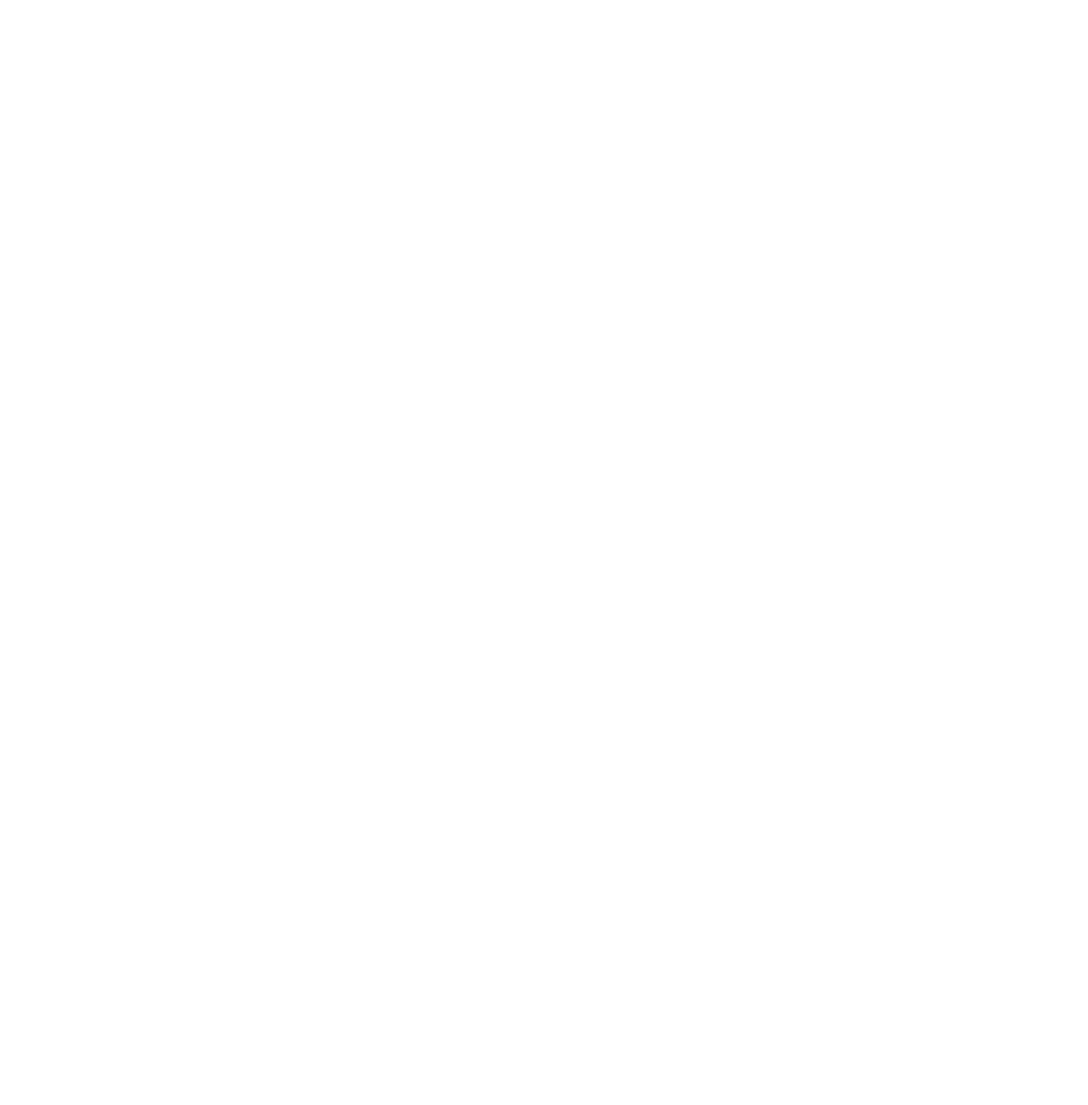
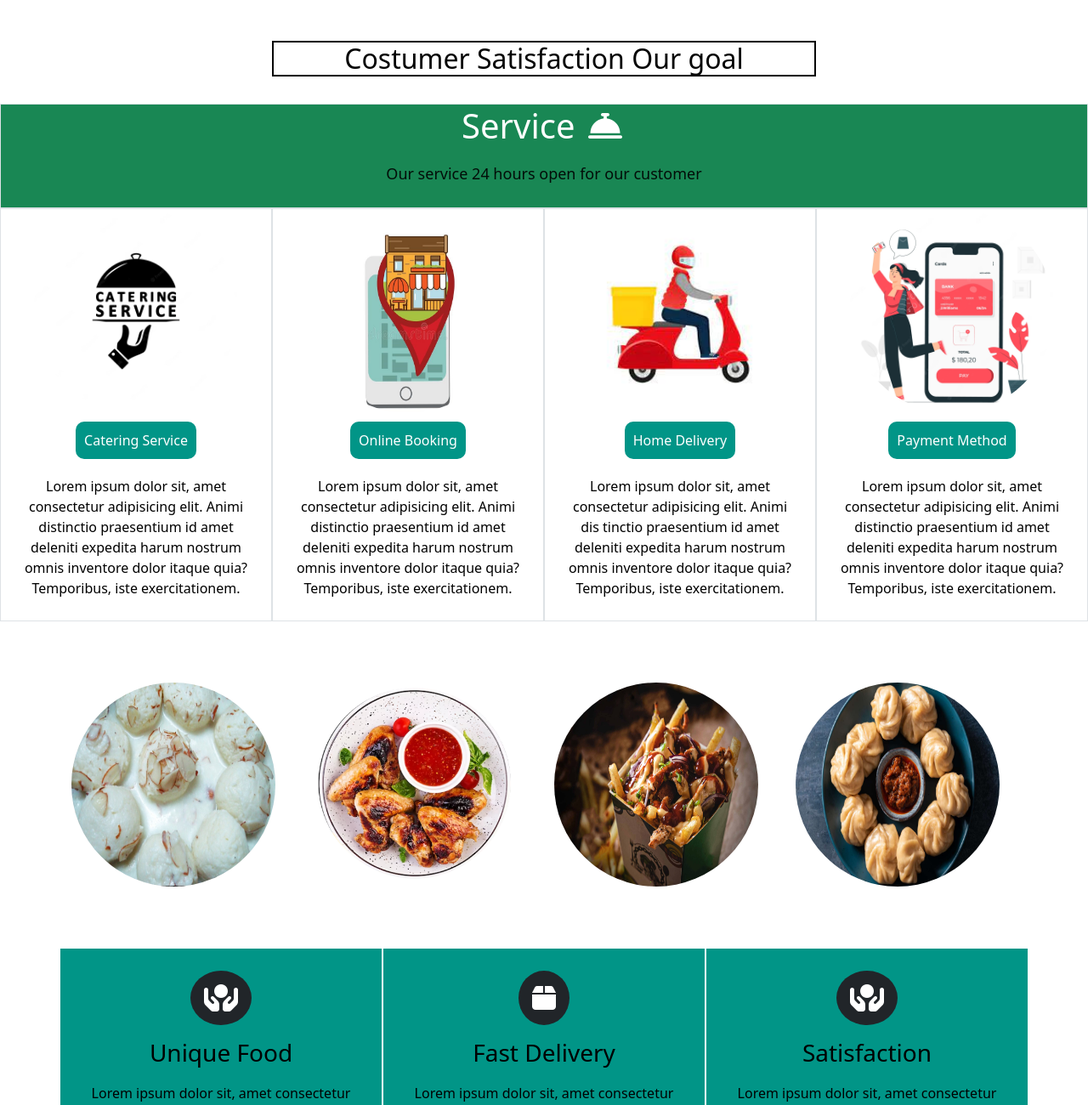
Before and after one commit to Roman-oze/Html_Project, a plain HTML site: page service/service.html in a window 1280 px wide. Shown: the top 1300 px of the page at 85% size. Before the commit the page ends 800 px from the top, so only its background shows below. Drawn offline with nearby package versions, Linux system fonts and the light colour scheme.

Commit message:
location & service page done

```diff
--- a/E-Delish/style.css
+++ b/E-Delish/style.css
@@ -210,7 +210,7 @@ text-align: center;
 .btn{
     text-align: center;
     width: 100px;
-    background-color: rgba(10, 233, 77, 0.863);
+    background-color:#19d476 ;
 }
 .fafa{
 text-align: center;
@@ -348,3 +348,6 @@ a{
     color: #ffffff;
 
 }
+.fa-solid{
+    padding: 5px;
+}
--- a/location/loca.css
+++ b/location/loca.css
@@ -7,12 +7,95 @@ h1{
     text-align: center;
     color: black;
     font-weight: bolder;
+    border-top: 2px solid rgb(212, 15, 15);
+    border-left: 4px solid black;
+    border-right: 4px solid black;
+     padding: 5px;
+     width: 40%;
+     margin: 0 auto;
 
 }
 
-.main{
-    background-color: rgb(12, 60, 78);
-    height: 600px;
-    max-width:100%;
+h3{
+
+    text-align: center;
+    max-width:40%;
+    border:1px solid rgb(255, 255, 255);
+    color: rgb(0, 0, 0);
+    border-bottom: 2px solid rgb(212, 15, 15);
+    border-left: 4px solid black;
+    border-right: 4px solid black;
+    border-top: 2px solid rgb(207, 22, 22);
+
 
 }
+.div1{
+    text-align: left;
+    margin-left: 70px;
+
+}
+
+.fa-solid{
+    padding: 5px;
+    color: red;
+}
+.let{
+    height: 50%;
+    max-width: auto;
+    display: flex;
+    flex-direction: column;
+     text-align: center;
+}
+.img{
+    height: 100%;
+    width: 100%;
+
+}
+.card{
+    height: 120px;
+    width: 500px;
+    background-color: blueviolet;
+    border: 1px solid black;
+}
+
+.item{
+    display: flex;
+    width: 100%;
+    height: 150px;
+    padding: 5px;
+}
+.image{
+   width: 40%;
+   height: 200;
+   padding: 5px;
+   margin: 0 6px 0 0;
+}
+.description{
+   width: 60%;
+   padding: 5px;
+   border-radius: 10px;
+   background-color: rgb(139, 218, 218);
+   text-align: center;
+}
+p{
+font-size: large;
+font-weight: bold;
+}
+button{
+    background-color: black;
+    color: white;
+    font-weight: bold;
+    font-size: medium;
+    height: 40px;
+    width: 80px;
+   border: 1px solid wheat;
+   cursor: pointer;
+
+
+}
+button:hover{
+    background-color: rgb(255, 255, 255);
+    color: black;
+    border-radius: 20px;
+
+}
--- a/location/location.html
+++ b/location/location.html
@@ -4,6 +4,10 @@
     <meta charset="UTF-8">
     <meta name="viewport" content="width=device-width, initial-scale=1.0">
     <link rel="stylesheet" href="loca.css">
+    <link href="https://cdn.jsdelivr.net/npm/bootstrap@5.0.2/dist/css/bootstrap.min.css" rel="stylesheet" integrity="sha384-EVSTQN3/azprG1Anm3QDgpJLIm9Nao0Yz1ztcQTwFspd3yD65VohhpuuCOmLASjC" crossorigin="anonymous">
+
+    <link rel="stylesheet" href="https://cdnjs.cloudflare.com/ajax/libs/font-awesome/6.1.1/css/all.min.css" integrity="sha512-KfkfwYDsLkIlwQp6LFnl8zNdLGxu9YAA1QvwINks4PhcElQSvqcyVLLD9aMhXd13uQjoXtEKNosOWaZqXgel0g==" crossorigin="anonymous" referrerpolicy="no-referrer" />
+
     <title>location</title>
 </head>
 <body>
@@ -14,10 +18,56 @@
 
 </head>
 <body>
-    <h1>Our Location</h1>
-    <div class="main">
+    <br>
+    <br>
+    <h1>Our Location <i class="fa-solid fa-location-dot"></i></h1>
+    <br>
 
-   </div>
+
+<div class="div1">
+    <h3>Our All Branch List Here</h3>
+</div>
+<br>
+    <div class="row">
+
+        <div class="col-md-6">
+
+            <div class="item">
+              <div class="image">
+                <img src="outlet1.jpg" class="img">
+              </div>
+              <div class="description">
+                <p>Amazing restaurant view near by New York</p>
+                <button>View</button>
+              </div>
+            </div>
+            <div class="item">
+                <div class="image">
+                   <img src="outlet2.jpeg" class="img">
+                </div>
+                <div class="description">
+                    <p>Wonderful restaurant view near by Toronto</p>
+                    <button>View</button>
+                </div>
+              </div>
+              <div class="item">
+                <div class="image">
+                    <img src="outlet3.jpg" class="img">
+                </div>
+                <div class="description">
+                    <p>Beautiful restaurant view near by Gulshan</p>
+                    <button>View</button>
+                </div>
+              </div>
+        </div>
+        <div class="col-md-6">
+            <iframe src="https://www.google.com/maps/embed?pb=!1m18!1m12!1m3!1d14606.06792954881!2d.9035101527195818!3d23.764597991674382!2m3!1f0!2f0!3f0!3m2!1i1024!2i768!4f13.1!3m3!1m2!1s0x3755c09f9ba3d447%3A0x1babce9f1c6c95a3!2sMohammadpur%2C%20Dhaka%2C%20Bangladesh!5e0!3m2!1sen!2sus!4v1658939784814!5m2!1sen!2sus" width="100%" height="450px" style="border: 1px;" allowfullscreen="" loading="lazy" referrerpolicy="no-referrer-when-downgrade"></iframe>
+        </div>
+    </div>
+
+
+    <br>
+
 
 </body>
 </html>
--- a/service/serv.css
+++ b/service/serv.css
@@ -0,0 +1,79 @@
+*{
+    padding: 0;
+    margin: 0;
+    box-sizing: border-box;
+}
+body{
+    background-color: antiquewhite;
+    font-family: Georgia, 'Times New Roman', Times, serif;
+}
+h2{
+   color: rgb(5, 5, 5);
+    text-align: center;
+    width: 50%;
+    border: 2px solid black;
+    margin: 0 auto;
+}
+
+.row{
+    display: flex;
+   flex-direction: row;
+    border-radius: 10px;
+}
+.col-4 {
+    border: 1px solid #ffffff;
+    text-align: center;
+    color: rgb(0, 0, 0);
+    padding: 10px;
+    background-color: #019587;
+}
+.img{
+    border-radius: 50%;
+    width:240px;
+    height: 240px;
+    transition: 2s;
+}
+.img:hover{
+    width: 70%;
+    background-color: rgb(43, 178, 231);
+}
+
+p{
+    color: black;
+
+     padding: 10px;
+}
+.cat{
+    cursor: pointer;
+    padding: 10px;
+    background-color: #019587;
+    color: rgb(255, 255, 255);
+    border: none;
+    margin: 10px;
+    border-radius: 10px;
+}
+
+.cat:hover{
+    width: 50%;
+    background-color: rgb(255, 255, 255);
+    color: #0d0e0e;
+    border: 1px solid black;
+    transition: 1s;
+    border-radius: 10px;
+}
+.text{
+    font-size: large;
+    color: rgb(0, 0, 0);
+     opacity: 0.9;
+     font-weight: 500;
+
+}
+.btn {
+    text-align: center;
+    width: 100px;
+    background-color: rgba(10, 233, 77, 0.863);
+}
+.fa-solid{
+    padding: 5px;
+
+}
--- a/service/service.html
+++ b/service/service.html
@@ -0,0 +1,114 @@
+<!DOCTYPE html>
+<html lang="en">
+<head>
+    <meta charset="UTF-8">
+    <meta name="viewport" content="width=device-width, initial-scale=1.0">
+    <link rel="stylesheet" href="serv.css">
+
+    <link rel="stylesheet" href="https://cdnjs.cloudflare.com/ajax/libs/font-awesome/6.1.1/css/all.min.css" integrity="sha512-KfkfwYDsLkIlwQp6LFnl8zNdLGxu9YAA1QvwINks4PhcElQSvqcyVLLD9aMhXd13uQjoXtEKNosOWaZqXgel0g==" crossorigin="anonymous" referrerpolicy="no-referrer" />
+
+    <link href="https://cdn.jsdelivr.net/npm/bootstrap@5.0.2/dist/css/bootstrap.min.css" rel="stylesheet" integrity="sha384-EVSTQN3/azprG1Anm3QDgpJLIm9Nao0Yz1ztcQTwFspd3yD65VohhpuuCOmLASjC" crossorigin="anonymous">
+
+    <title>Service</title>
+</head>
+<body>
+    <br>
+    <br>
+    <h2>Costumer Satisfaction Our goal</h2>
+
+   <br>
+   <div class="container-fluid ">
+       <div class="row justify-content-center text-center">
+   <div class=" border bg-success">
+       <h1 class="text-white text-center">Service <i class="fa-solid fa-bell-concierge"></i></h1>
+       <p class="text">Our service 24 hours open for our customer</p>
+   </div>
+
+   <div class="col-3 border">
+         <img src="image/care.webp" class="img">
+         <button class="cat">Catering Service</button>
+        <p>Lorem ipsum dolor sit, amet consectetur adipisicing elit.
+       Animi distinctio praesentium id amet deleniti expedita harum nostrum omnis
+       inventore dolor itaque quia? Temporibus, iste exercitationem.</p>
+   </div>
+
+       <div class="col-3 border">
+            <img src="image/booking1.jpg"   class="img">
+            <button class="cat"p-2>Online Booking</button>
+           <p>Lorem ipsum dolor sit, amet consectetur adipisicing elit.
+           Animi distinctio praesentium id amet deleniti expedita harum nostrum omnis
+           inventore dolor itaque quia? Temporibus, iste exercitationem.</p>
+       </div>
+
+       <div class="col-3 border">
+           <img src="image/delivey.jpg" class="img">
+           <button class="cat"p-2>Home Delivery</button>
+           <p style="color:black; padding:10px;">
+               Lorem ipsum dolor sit, amet consectetur adipisicing elit.
+               Animi dis
+               tinctio praesentium id amet deleniti expedita harum nostrum omnis
+               inventore dolor itaque quia? Temporibus, iste exercitationem.</p>
+           </div>
+
+           <div class="col-3 border style=" >
+               <img src="image/pay1.webp" class="img">
+                      <button class="cat">Payment Method</button>
+               <p>Lorem ipsum dolor sit, amet consectetur adipisicing elit.
+                   Animi distinctio praesentium id amet deleniti expedita harum nostrum omnis
+                   inventore dolor itaque quia? Temporibus, iste exercitationem.</p>
+               </div>
+   </div>
+   <br>
+   <div class="container-fluid">
+    <div class="row m-5 ">
+         <div class="col-3">
+             <img src="image/1.jpg" class="img">
+         </div>
+               <div class="col-3 ">
+                   <img src="image/2.png" class="img">
+               </div>
+         <div class="col-3">
+             <img src="image/3.jpg" class="img">
+         </div>
+               <div class="col-3">
+                 <img src="image/4.jpg" class="img">
+               </div>
+
+     </div>
+ </div>
+ </div>
+   <br>
+   <div class="container ">
+       <div class="row">
+           <div class="col-4">
+               <i class="bg-dark text-white rounded-circle p-3 m-3 fa-2x fa-solid fa-hands-holding-circle "></i>
+       <h3>Unique Food</h3>
+
+       <p>Lorem ipsum dolor sit, amet consectetur adipisicing elit.
+       Animi distinctio praesentium id amet deleniti expedita harum nostrum omnis
+       inventore dolor itaque quia? Temporibus, iste exercitationem.</p>
+   </div>
+   <div class="col-4">
+       <i class="bg-dark text-white rounded-circle p-3 m-3 fa-2x fa-solid fa-box"></i>
+       <h3>Fast Delivery</h3>
+       <p>Lorem ipsum dolor sit, amet consectetur adipisicing elit.
+           Animi distinctio praesentium id amet deleniti expedita harum nostrum omnis
+           inventore dolor itaque quia? Temporibus, iste exercitationem.</p>
+       </div>
+       <div class="col-4">
+           <i class="bg-dark text-white rounded-circle p-3 m-3 fa-2x fa-solid fa-hands-holding-circle "></i>
+           <h3 >Satisfaction</h3>
+           <p>Lorem ipsum dolor sit, amet consectetur adipisicing elit.
+               Animi distinctio praesentium id amet deleniti expedita harum nostrum omnis
+               inventore dolor itaque quia? Temporibus, iste exercitationem.</p>
+           </div>
+   </div>
+   </div>
+   <br>
+   <br>
+   <br>
+
+
+
+</body>
+</html>
```
Also changed, not shown: E-Delish/index.html (+11 -11 lines), profile/pro.css (+3 -4 lines), profile/profile.html (+1 -1 lines), location/outlet1.jpg (added), location/outlet2.jpeg (added), location/outlet3.jpg (added), service/image/1.jpg (added), service/image/2.png (added), service/image/3.jpg (added), service/image/4.jpg (added), service/image/booking1.jpg (added), service/image/care.webp (added), service/image/delivey.jpg (added), service/image/pay1.webp (added).
